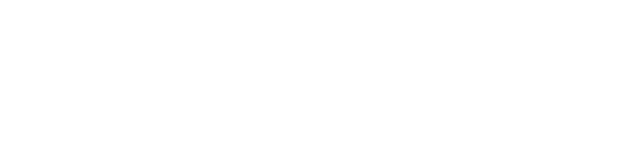
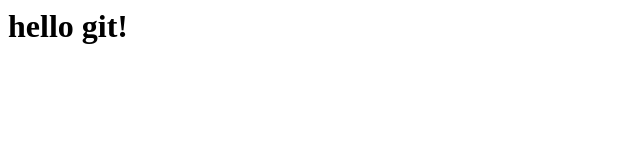
Before and after one commit to sanyochek1/git_test, a plain HTML site: page index.html in a window 1280 px wide. Shown: the whole page, without its empty margins (0-640 px from the left). Drawn offline with Linux system fonts and the light colour scheme.

Commit message:
h1 was added

```diff
--- a/index.html
+++ b/index.html
@@ -5,5 +5,6 @@
 		</title>
 	</head>
 	<body>
+		<h1>hello git!</h1>
 	</body>
 </html>
```
